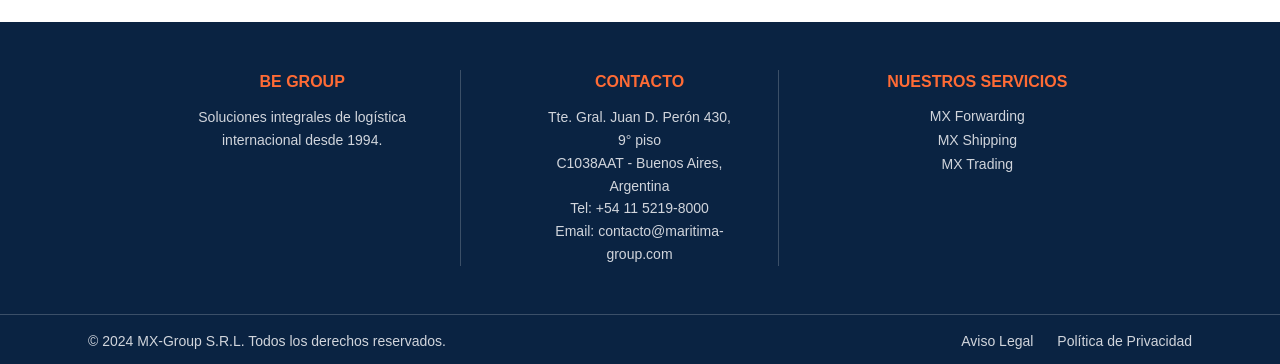
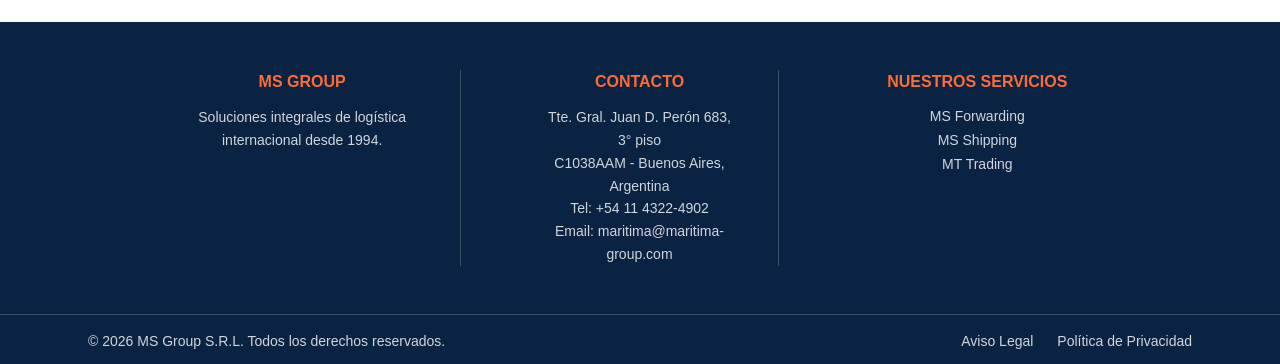
Before and after one commit to LucasGomezz/MSGroup, a Next.js app: page / in a window 1280 px wide. Shown: the part 2857-3221 px from the top of the page. Built offline with nearby package versions, Linux system fonts and the light colour scheme.

Commit message:
textos footer

```diff
--- a/src/compononents/Footer.tsx
+++ b/src/compononents/Footer.tsx
@@ -11,7 +11,7 @@
 
           <div className="md:pr-10 md:border-r border-white/20">
             <h3 className="text-coral font-semibold uppercase mb-3 text-center">
-              Be Group
+              MS Group
             </h3>
 
             <p className="text-gray-300 text-sm leading-relaxed text-center">
@@ -26,13 +26,13 @@
             </h3>
 
             <p className="text-gray-300 text-sm leading-relaxed text-center">
-              Tte. Gral. Juan D. Perón 430, 9° piso
+              Tte. Gral. Juan D. Perón 683, 3° piso
               <br />
-              C1038AAT - Buenos Aires, Argentina
+              C1038AAM - Buenos Aires, Argentina
               <br />
-              Tel: +54 11 5219-8000
+              Tel: +54 11 4322-4902
               <br />
-              Email: contacto@maritima-group.com
+              Email: maritima@maritima-group.com
             </p>
           </div>
 
@@ -45,19 +45,19 @@
 
               <li>
                 <Link href="/servicios/forwarding" className="hover:text-white transition">
-                  MX Forwarding
+                  MS Forwarding
                 </Link>
               </li>
 
               <li>
                 <Link href="/servicios/shipping" className="hover:text-white transition">
-                  MX Shipping
+                  MS Shipping
                 </Link>
               </li>
 
               <li>
                 <Link href="/servicios/trading" className="hover:text-white transition">
-                  MX Trading
+                  MT Trading
                 </Link>
               </li>
 
@@ -73,7 +73,7 @@
         <div className="max-w-6xl mx-auto px-6 py-4 flex flex-col md:flex-row justify-between items-center text-sm text-gray-300">
 
           <p>
-            © 2024 MX-Group S.R.L. Todos los derechos reservados.
+            © 2026 MS Group S.R.L. Todos los derechos reservados.
           </p>
 
           <div className="flex gap-6 mt-2 md:mt-0">
```
